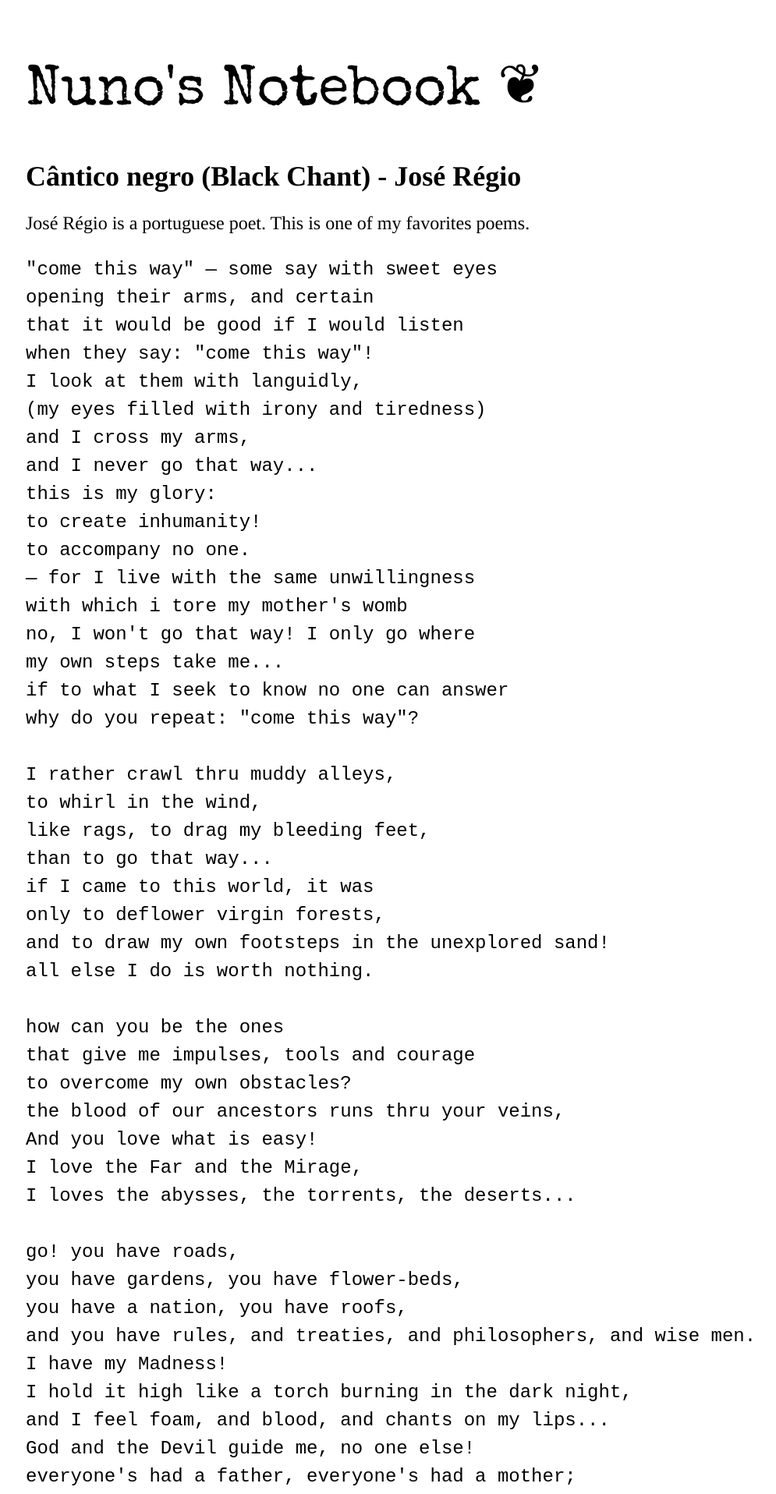
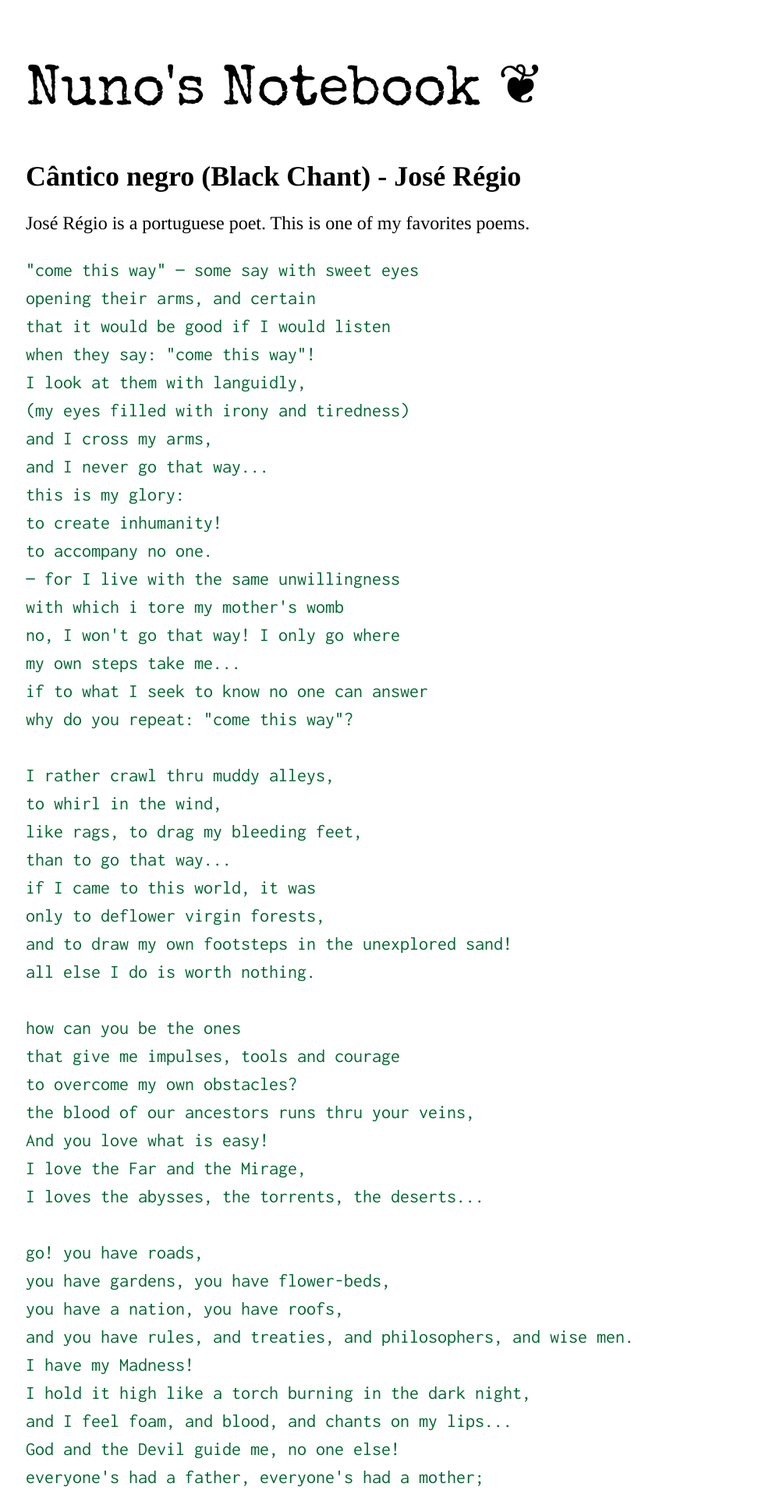
Before and after one commit to dscape/dscape.github.com, a Jekyll site: the page built from _posts/2011-01-25-cantico-negro-black-chant-jose-regio.markdown, in a window 1280 px wide. Shown: the top 1916 px of the page at 78% size, without its empty margins (42-1037 px from the left). Built offline with Jekyll 4.4.1, drawn with Linux system fonts in a browser that asks for light colours; Markdown is read by kramdown in place of the engine named in the settings.

Commit message:
check style partial

```diff
--- a/_layouts/default.html
+++ b/_layouts/default.html
@@ -5,6 +5,8 @@
      <meta name="author" content="Nuno Job" />
      <link href="http://feeds.feedburner.com/nunojob" rel="alternate" title="Nuno Job" type="application/atom+xml" />
      <link rel="stylesheet" href="/css/screen.css" type="text/css" media="screen, projection"/>
+     <link rel="stylesheet" type="text/css"
+           href="http://fonts.googleapis.com/css?family=Inconsolata">
      <link rel="stylesheet" type="text/css"
            href="http://fonts.googleapis.com/css?family=Special+Elite">
       <link rel="stylesheet" type="text/css"
--- a/css/screen.css
+++ b/css/screen.css
@@ -3,6 +3,7 @@
 h1       { font-size: 1.5em; margin-top: 1.5em; }
 ul       { padding: 0; }
 ul li    { list-style-type: none; }
+code     { font-family: 'Inconsolata', Courier, serif; color: #063;}
 a:link, a:visited { color: #000; }
 a:hover  { color: #036; }
 .rss a, .title a { text-decoration: none ; }
```
